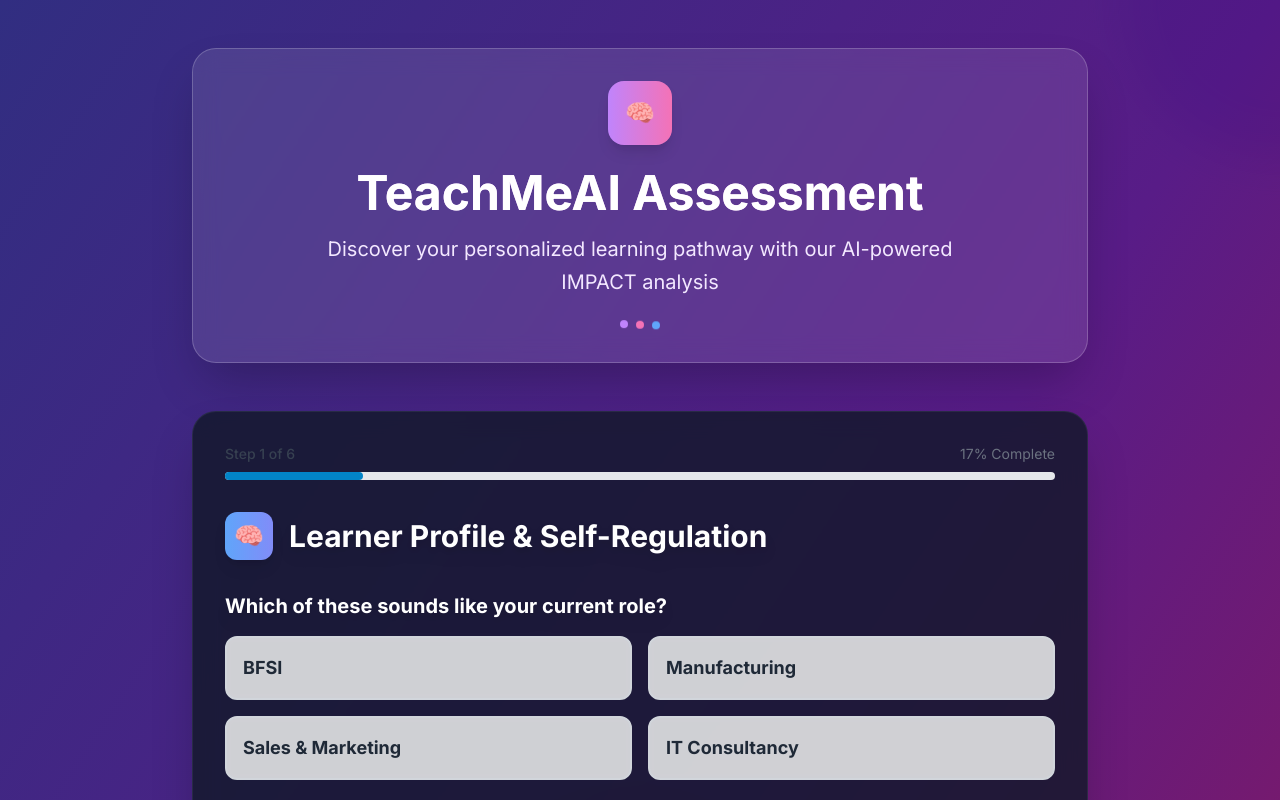
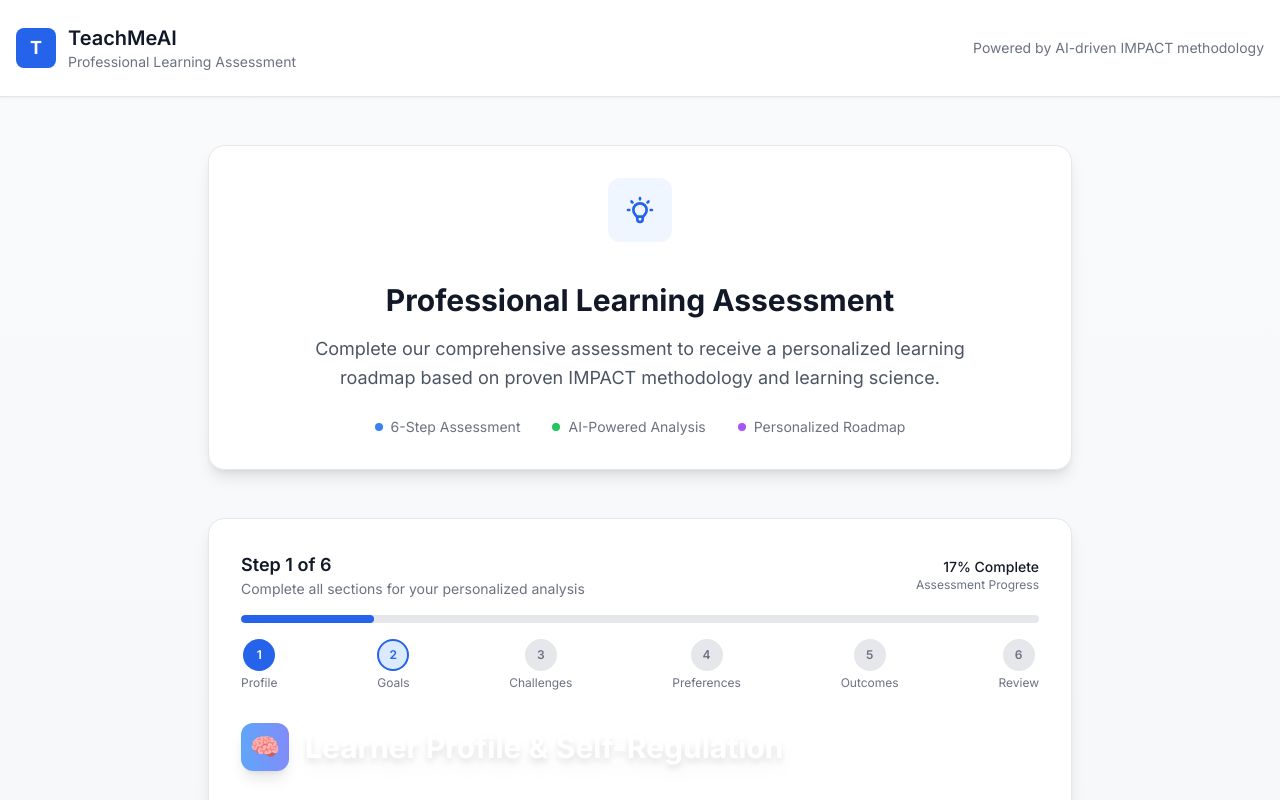
Before and after one commit to teachme-ai/teachmeai-main-site, a Next.js app: page /app in a window 1280 px wide. Shown: the top 800 px of the page. Built offline with nearby package versions, Linux system fonts and the light colour scheme.

Commit message:
🎨 Professional design upgrade: clean corporate interface with proper hierarchy

```diff
--- a/src/app/app/page.tsx
+++ b/src/app/app/page.tsx
@@ -2,41 +2,63 @@ import IntakeForm from '@/components/IntakeForm'
 
 export default function IntakeAppPage() {
   return (
-    <div className="min-h-screen bg-gradient-to-br from-indigo-900 via-purple-900 to-pink-800 relative overflow-hidden">
-      {/* Animated background elements */}
-      <div className="absolute inset-0 overflow-hidden">
-        <div className="absolute -top-40 -right-40 w-80 h-80 bg-purple-500 rounded-full mix-blend-multiply filter blur-xl opacity-20 animate-pulse"></div>
-        <div className="absolute -bottom-40 -left-40 w-80 h-80 bg-blue-500 rounded-full mix-blend-multiply filter blur-xl opacity-20 animate-pulse animation-delay-2000"></div>
-        <div className="absolute top-1/2 left-1/2 transform -translate-x-1/2 -translate-y-1/2 w-80 h-80 bg-pink-500 rounded-full mix-blend-multiply filter blur-xl opacity-20 animate-pulse animation-delay-4000"></div>
+    <div className="min-h-screen bg-gradient-to-b from-slate-50 to-gray-100">
+      {/* Professional header */}
+      <div className="bg-white border-b border-gray-200 shadow-sm">
+        <div className="max-w-7xl mx-auto px-4 py-6">
+          <div className="flex items-center justify-between">
+            <div className="flex items-center space-x-3">
+              <div className="w-10 h-10 bg-blue-600 rounded-lg flex items-center justify-center">
+                <span className="text-white font-bold text-lg">T</span>
+              </div>
+              <div>
+                <h1 className="text-xl font-semibold text-gray-900">TeachMeAI</h1>
+                <p className="text-sm text-gray-500">Professional Learning Assessment</p>
+              </div>
+            </div>
+            <div className="text-sm text-gray-500">
+              Powered by AI-driven IMPACT methodology
+            </div>
+          </div>
+        </div>
       </div>
 
       {/* Content */}
-      <div className="relative z-10 container mx-auto px-4 py-12">
-        <div className="max-w-4xl mx-auto">
-          {/* Header with glassmorphism */}
-          <div className="text-center mb-12">
-            <div className="backdrop-blur-md bg-white/10 rounded-3xl p-8 border border-white/20 shadow-2xl mb-8">
-              <div className="flex items-center justify-center mb-6">
-                <div className="w-16 h-16 bg-gradient-to-r from-purple-400 to-pink-400 rounded-2xl flex items-center justify-center shadow-lg">
-                  <span className="text-2xl font-bold text-white">🧠</span>
-                </div>
+      <div className="max-w-4xl mx-auto px-4 py-12">
+        {/* Professional introduction */}
+        <div className="text-center mb-12">
+          <div className="bg-white rounded-2xl p-8 shadow-lg border border-gray-200 mb-8">
+            <div className="mb-6">
+              <div className="inline-flex items-center justify-center w-16 h-16 bg-blue-50 rounded-xl mb-4">
+                <svg className="w-8 h-8 text-blue-600" fill="none" stroke="currentColor" viewBox="0 0 24 24">
+                  <path strokeLinecap="round" strokeLinejoin="round" strokeWidth={2} d="M9.663 17h4.673M12 3v1m6.364 1.636l-.707.707M21 12h-1M4 12H3m3.343-5.657l-.707-.707m2.828 9.9a5 5 0 117.072 0l-.548.547A3.374 3.374 0 0014 18.469V19a2 2 0 11-4 0v-.531c0-.895-.356-1.754-.988-2.386l-.548-.547z" />
+                </svg>
               </div>
-              <h1 className="text-4xl md:text-5xl font-bold text-white mb-4 bg-gradient-to-r from-purple-200 to-pink-200 bg-clip-text text-transparent">
-                TeachMeAI Assessment
-              </h1>
-              <p className="text-xl text-purple-100 max-w-2xl mx-auto leading-relaxed">
-                Discover your personalized learning pathway with our AI-powered IMPACT analysis
-              </p>
-              <div className="flex items-center justify-center mt-6 space-x-2">
-                <div className="w-2 h-2 bg-purple-400 rounded-full animate-bounce"></div>
-                <div className="w-2 h-2 bg-pink-400 rounded-full animate-bounce animation-delay-200"></div>
-                <div className="w-2 h-2 bg-blue-400 rounded-full animate-bounce animation-delay-400"></div>
+            </div>
+            <h1 className="text-3xl font-bold text-gray-900 mb-4">
+              Professional Learning Assessment
+            </h1>
+            <p className="text-lg text-gray-600 max-w-2xl mx-auto leading-relaxed mb-6">
+              Complete our comprehensive assessment to receive a personalized learning roadmap based on proven IMPACT methodology and learning science.
+            </p>
+            <div className="flex items-center justify-center space-x-8 text-sm text-gray-500">
+              <div className="flex items-center space-x-2">
+                <div className="w-2 h-2 bg-blue-500 rounded-full"></div>
+                <span>6-Step Assessment</span>
+              </div>
+              <div className="flex items-center space-x-2">
+                <div className="w-2 h-2 bg-green-500 rounded-full"></div>
+                <span>AI-Powered Analysis</span>
+              </div>
+              <div className="flex items-center space-x-2">
+                <div className="w-2 h-2 bg-purple-500 rounded-full"></div>
+                <span>Personalized Roadmap</span>
               </div>
             </div>
           </div>
+        </div>
 
-          <IntakeForm />
-        </div>
+        <IntakeForm />
       </div>
     </div>
   )
--- a/src/components/IntakeForm.tsx
+++ b/src/components/IntakeForm.tsx
@@ -162,28 +162,59 @@ export default function IntakeForm() {
   }
 
   return (
-    <div className="backdrop-blur-md bg-gray-900/80 rounded-3xl p-8 border border-gray-600/30 shadow-2xl">
-      {/* Progress Bar */}
+    <div className="bg-white rounded-2xl p-8 shadow-lg border border-gray-200">
+      {/* Professional Progress Bar */}
       <div className="mb-8">
-        <div className="flex items-center justify-between mb-2">
-          <span className="text-sm font-medium text-gray-700">
-            Step {currentStep} of {totalSteps}
-          </span>
-          <span className="text-sm text-gray-500">
-            {Math.round((currentStep / totalSteps) * 100)}% Complete
-          </span>
+        <div className="flex items-center justify-between mb-4">
+          <div>
+            <h2 className="text-lg font-semibold text-gray-900">
+              Step {currentStep} of {totalSteps}
+            </h2>
+            <p className="text-sm text-gray-500">Complete all sections for your personalized analysis</p>
+          </div>
+          <div className="text-right">
+            <div className="text-sm font-medium text-gray-900">
+              {Math.round((currentStep / totalSteps) * 100)}% Complete
+            </div>
+            <div className="text-xs text-gray-500">Assessment Progress</div>
+          </div>
         </div>
-        <div className="w-full bg-gray-200 rounded-full h-2">
+        <div className="w-full bg-gray-200 rounded-full h-2 overflow-hidden">
           <div
-            className="bg-primary-600 h-2 rounded-full transition-all duration-300"
+            className="bg-blue-600 h-2 rounded-full transition-all duration-500 ease-out"
             style={{ width: `${(currentStep / totalSteps) * 100}%` }}
           ></div>
         </div>
-        {/* Validation Status */}
+        {/* Professional Step indicators */}
+        <div className="flex justify-between mt-4">
+          {Array.from({ length: totalSteps }, (_, i) => (
+            <div key={i} className="flex flex-col items-center">
+              <div
+                className={`w-8 h-8 rounded-full flex items-center justify-center text-xs font-semibold transition-all duration-300 ${
+                  i + 1 <= currentStep
+                    ? 'bg-blue-600 text-white'
+                    : i + 1 === currentStep + 1
+                    ? 'bg-blue-100 text-blue-600 border-2 border-blue-600'
+                    : 'bg-gray-200 text-gray-500'
+                }`}
+              >
+                {i + 1 < currentStep ? '✓' : i + 1}
+              </div>
+              <div className="text-xs text-gray-500 mt-1 text-center">
+                {['Profile', 'Goals', 'Challenges', 'Preferences', 'Outcomes', 'Review'][i]}
+              </div>
+            </div>
+          ))}
+        </div>
+        {/* Professional Validation Status */}
         {Object.keys(validationErrors).length > 0 && (
-          <div className="mt-2 text-sm text-red-600 flex items-center">
-            <span className="mr-1">⚠️</span>
-            Please fix validation errors before proceeding
+          <div className="mt-4 p-4 bg-red-50 border border-red-200 rounded-lg">
+            <div className="flex items-center text-sm text-red-800">
+              <svg className="w-4 h-4 mr-2" fill="currentColor" viewBox="0 0 20 20">
+                <path fillRule="evenodd" d="M18 10a8 8 0 11-16 0 8 8 0 0116 0zm-7 4a1 1 0 11-2 0 1 1 0 012 0zm-1-9a1 1 0 00-1 1v4a1 1 0 102 0V6a1 1 0 00-1-1z" clipRule="evenodd" />
+              </svg>
+              Please complete all required fields before proceeding
+            </div>
           </div>
         )}
       </div>
@@ -238,31 +269,51 @@ export default function IntakeForm() {
         />
       )}
 
-      {/* Navigation */}
-      <div className="flex justify-between mt-8">
+      {/* Professional Navigation */}
+      <div className="flex justify-between items-center mt-8 pt-6 border-t border-gray-200">
         <button
           onClick={prevStep}
           disabled={currentStep === 1}
-          className="btn-secondary disabled:opacity-50 disabled:cursor-not-allowed"
+          className="flex items-center px-4 py-2 text-gray-600 hover:text-gray-900 disabled:opacity-50 disabled:cursor-not-allowed transition-colors"
         >
+          <svg className="w-4 h-4 mr-2" fill="none" stroke="currentColor" viewBox="0 0 24 24">
+            <path strokeLinecap="round" strokeLinejoin="round" strokeWidth={2} d="M15 19l-7-7 7-7" />
+          </svg>
           Previous
         </button>
 
         {currentStep < totalSteps ? (
           <button
             onClick={nextStep}
-            className="btn-primary flex items-center"
+            className="flex items-center px-6 py-3 bg-blue-600 hover:bg-blue-700 text-white font-medium rounded-lg transition-colors"
           >
-            Next →
+            Continue
+            <svg className="w-4 h-4 ml-2" fill="none" stroke="currentColor" viewBox="0 0 24 24">
+              <path strokeLinecap="round" strokeLinejoin="round" strokeWidth={2} d="M9 5l7 7-7 7" />
+            </svg>
           </button>
         ) : (
           <button
             onClick={handleSubmit}
             disabled={isSubmitting}
-            className="btn-primary flex items-center disabled:opacity-50"
+            className="flex items-center px-6 py-3 bg-green-600 hover:bg-green-700 disabled:bg-gray-400 text-white font-medium rounded-lg transition-colors"
           >
-            {isSubmitting ? 'Submitting...' : 'Submit Intake'}
-            →
+            {isSubmitting ? (
+              <>
+                <svg className="animate-spin -ml-1 mr-2 h-4 w-4 text-white" fill="none" viewBox="0 0 24 24">
+                  <circle className="opacity-25" cx="12" cy="12" r="10" stroke="currentColor" strokeWidth="4"></circle>
+                  <path className="opacity-75" fill="currentColor" d="M4 12a8 8 0 018-8V0C5.373 0 0 5.373 0 12h4zm2 5.291A7.962 7.962 0 014 12H0c0 3.042 1.135 5.824 3 7.938l3-2.647z"></path>
+                </svg>
+                Processing...
+              </>
+            ) : (
+              <>
+                Submit Assessment
+                <svg className="w-4 h-4 ml-2" fill="none" stroke="currentColor" viewBox="0 0 24 24">
+                  <path strokeLinecap="round" strokeLinejoin="round" strokeWidth={2} d="M5 13l4 4L19 7" />
+                </svg>
+              </>
+            )}
           </button>
         )}
       </div>
```
